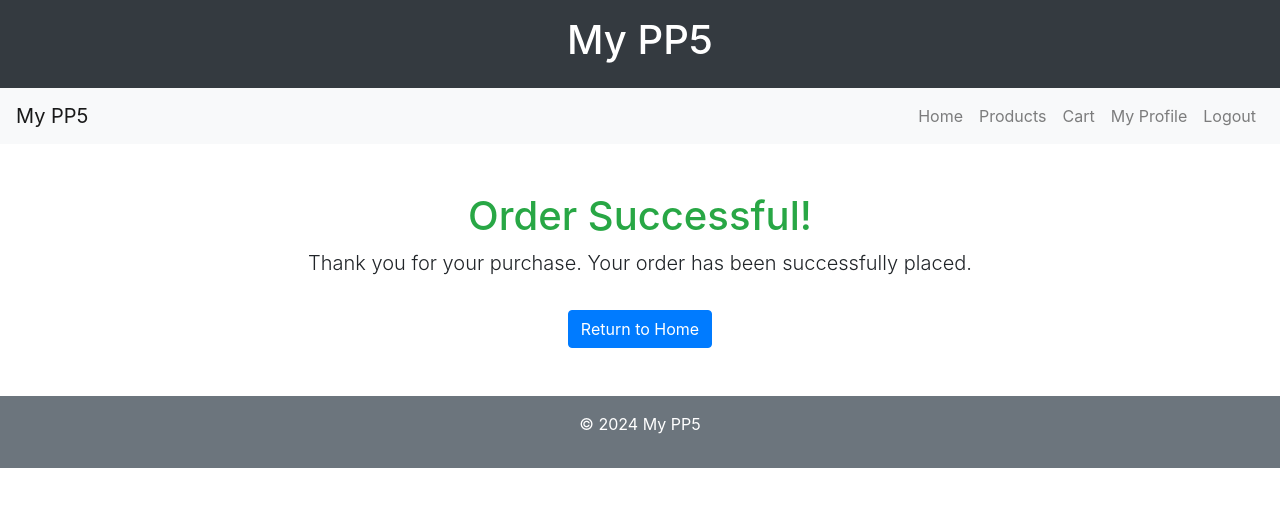
After one commit to dickiegog/Project_5, a Django app: page /checkout/success/ in a window 1280 px wide. The commit adds this page. Shown: the top 507 px of the page. Run offline with Django 3.2, Linux system fonts and the light colour scheme; the visitor is signed in with stand-in values (Sample User, id 1).

Commit message:
Added checkout fields and success ui

```diff
--- a/my_pp5/cart/templates/cart/cart_detail.html
+++ b/my_pp5/cart/templates/cart/cart_detail.html
@@ -38,7 +38,7 @@
             </tbody>
         </table>
         <p><strong>Total: ${{ cart.get_total_price }}</strong></p>
-        <a href="{% url 'cart:checkout' %}" class="btn btn-success">Proceed to Checkout</a>
+        <a href="{% url 'checkout:checkout' %}" class="btn btn-success">Proceed to Checkout</a>
     {% else %}
         <p>Your cart is empty!</p>
     {% endif %}
--- a/my_pp5/checkout/models.py
+++ b/my_pp5/checkout/models.py
@@ -8,6 +8,9 @@ class Order(models.Model):
     email = models.EmailField()
     phone = models.CharField(max_length=20)
     address = models.TextField()
+    city = models.CharField(max_length=20)
+    postal_code = models.CharField(max_length=20)
+    phone_number = models.CharField(max_length=15)
     created_at = models.DateTimeField(auto_now_add=True)
     total = models.DecimalField(max_digits=10, decimal_places=2)
 
--- /dev/null
+++ b/my_pp5/checkout/templates/checkout/success.html
@@ -0,0 +1,10 @@
+{% extends "base.html" %}
+{% load static %}
+
+{% block content %}
+<div class="container text-center my-5">
+    <h1 class="text-success">Order Successful!</h1>
+    <p class="lead">Thank you for your purchase. Your order has been successfully placed.</p>
+    <a href="{% url 'home' %}" class="btn btn-primary mt-3">Return to Home</a>
+</div>
+{% endblock %}
--- a/my_pp5/checkout/urls.py
+++ b/my_pp5/checkout/urls.py
@@ -5,4 +5,5 @@ app_name = 'checkout'
 
 urlpatterns = [
     path('', views.checkout, name='checkout'),
+    path('success/', views.success, name='success'),
 ]
--- a/my_pp5/checkout/views.py
+++ b/my_pp5/checkout/views.py
@@ -1,5 +1,44 @@
-from django.shortcuts import render
+from django.shortcuts import render, redirect
+from .forms import CheckoutForm
+from cart.models import CartItem
+from .models import Order, OrderItem
+from django.contrib.auth.decorators import login_required
+from django.contrib import messages
 
+@login_required
 def checkout(request):
-    """Render the checkout page."""
-    return render(request, 'checkout/checkout.html')
+    """Process the checkout form and display cart items."""
+    cart_items = CartItem.objects.filter(cart__user=request.user)
+    if not cart_items:
+        messages.info(request, "Your cart is empty. Add items before checking out.")
+        return redirect('cart:cart_detail')
+
+    form = CheckoutForm()
+    if request.method == 'POST':
+        form = CheckoutForm(request.POST)
+        if form.is_valid():
+            # Create the order
+            order = form.save(commit=False)
+            order.user = request.user
+            order.total = sum(item.product.price * item.quantity for item in cart_items)
+            order.save()
+
+            # Create order items
+            for item in cart_items:
+                OrderItem.objects.create(
+                    order=order,
+                    product=item.product,
+                    quantity=item.quantity,
+                    price=item.product.price
+                )
+            # Clear the cart
+            cart_items.delete()
+            messages.success(request, "Your order has been placed successfully!")
+            return redirect('checkout:success')
+
+    return render(request, 'checkout/checkout.html', {'form': form, 'cart_items': cart_items})
+
+@login_required
+def success(request):
+    """Display order success message."""
+    return render(request, 'checkout/success.html')
```
Also changed, not shown: my_pp5/checkout/forms.py (added, +14 -0 lines), my_pp5/checkout/templates/checkout/checkout.html (added, +12 -0 lines), my_pp5/checkout/migrations/0001_initial.py (added).
